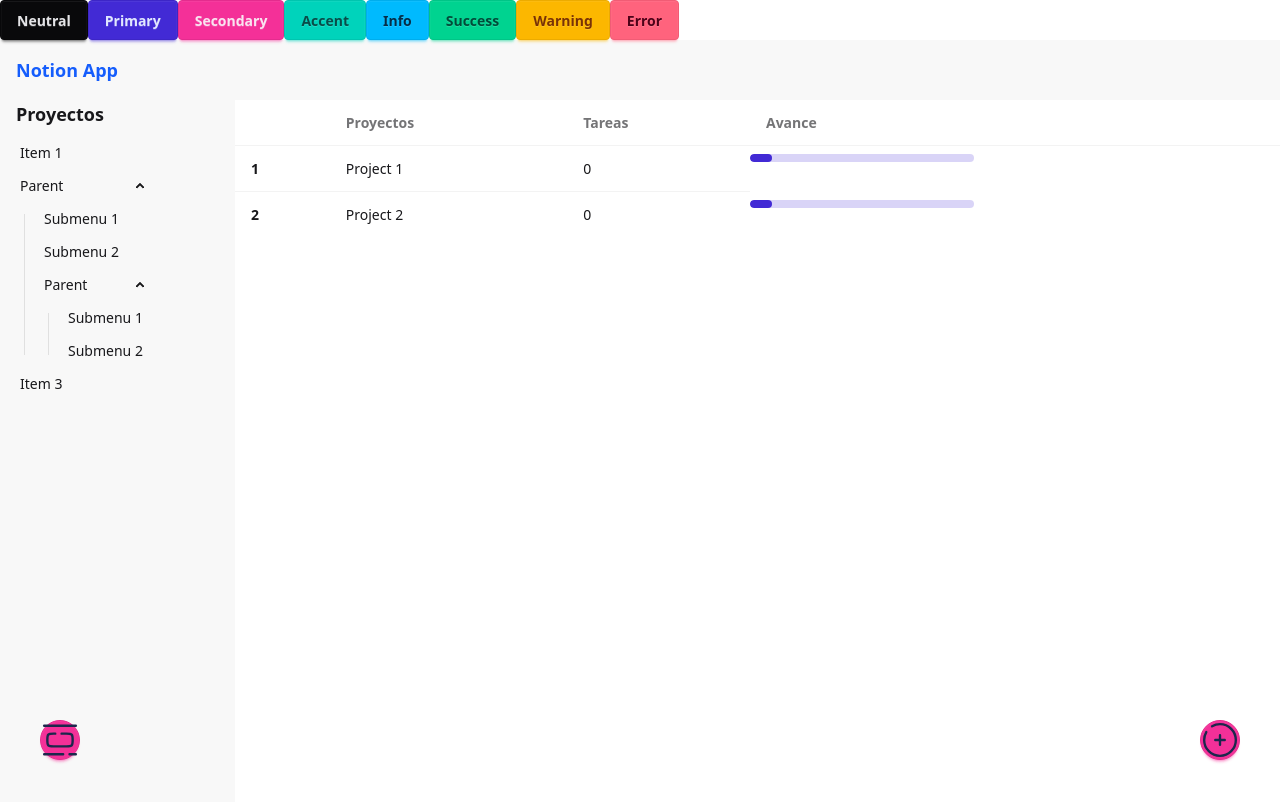
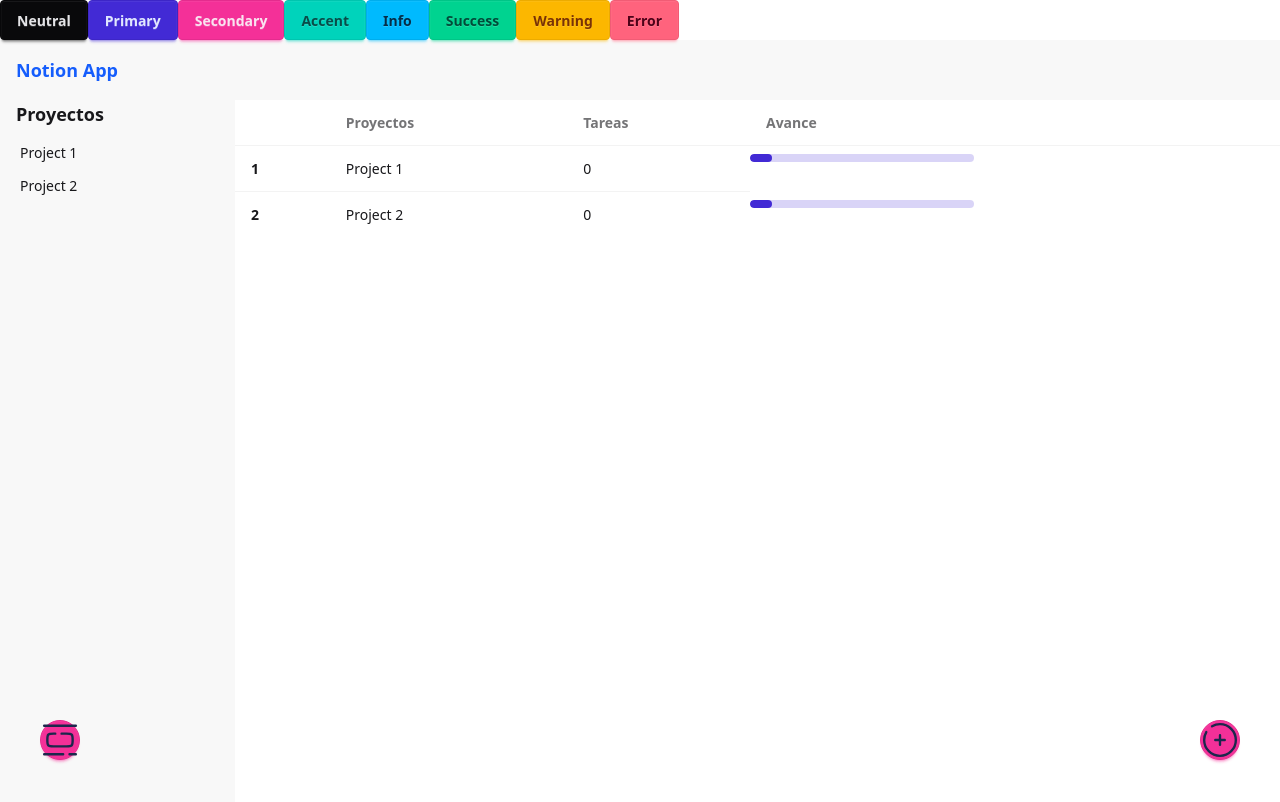
Before and after one commit to inesbetrian/projects-app, a Vue app: page /projects in a window 1280 px wide. Shown: the top 802 px of the page. Built offline with nearby package versions, Linux system fonts and the light colour scheme; the HTML template or start-up script is replaced by a standard one.

Commit message:
preparando la logica de los proyectos

```diff
--- a/src/modulorum/projects/components/LateralisMenu.vue
+++ b/src/modulorum/projects/components/LateralisMenu.vue
@@ -9,26 +9,28 @@
         </p>
 
         <ul v-else class="menu">
-        <li><a>Item 1</a></li>
-        <li>
-            <details open>
-            <summary>Parent</summary>
-            <ul>
-                <li><a>Submenu 1</a></li>
-                <li><a>Submenu 2</a></li>
-                <li>
-                <details open>
-                    <summary>Parent</summary>
-                    <ul>
-                    <li><a>Submenu 1</a></li>
-                    <li><a>Submenu 2</a></li>
-                    </ul>
-                </details>
-                </li>
-            </ul>
-            </details>
-        </li>
-        <li><a>Item 3</a></li>
+
+            <li v-for="project in projectStore.projectList" :key="project.id">
+
+                <template v-if="project.chores.length > 0">
+                    <details>
+                        <summary>
+                            <RouterLink :to="`/projects/${ project.id }`">{{ project.nomen }}</RouterLink>
+                        </summary>
+                        <ul>
+                            <li v-for="chore in project.chores" :key="chore.id">
+                                <RouterLink :to="`/projects/${project.id }`">{{ chore.nomen }}</RouterLink>
+                            </li>
+                        </ul>
+                    </details>
+                </template>
+
+                <template v-else>
+                    <RouterLink :to="`/projects/${ project.id }`">{{ project.nomen }}</RouterLink>
+                </template>
+
+
+            </li>
         </ul>
 
     </aside>
```
